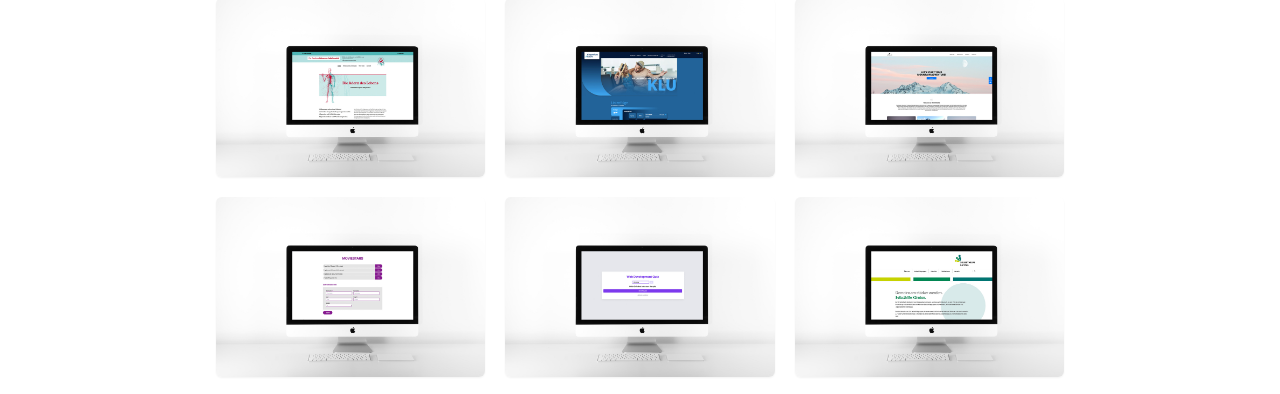
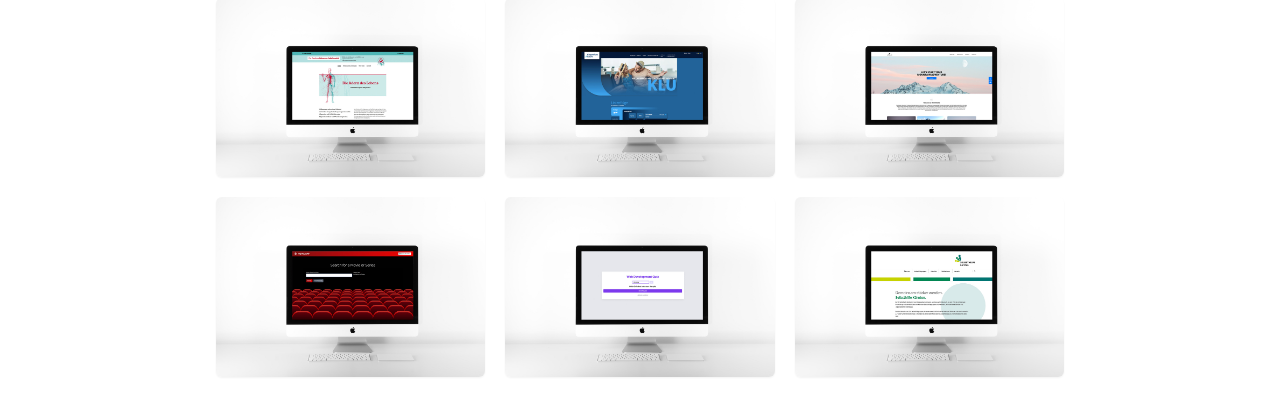
Before and after one commit to christina-sfmn/christina-sfmn.github.io, a website: page docs/portfolio.html in a window 1280 px wide. Shown: the part 478-872 px from the top of the page. Drawn offline with Linux system fonts and the light colour scheme.

Commit message:
Add new project to portfolio

```diff
--- a/docs/js/portfolio.js
+++ b/docs/js/portfolio.js
@@ -72,15 +72,16 @@ let projects = {
       "../assets/img/portfolio/mountains-4.jpg",
     ],
   },
-  moviestars: {
-    name: "Moviestars",
+  movieapp: {
+    name: "Movie App",
     date: "2024",
-    info: "Technische Umsetzung einer React-App als Übungsprojekt im Rahmen des Zertifikatslehrganges 'Web Development' an der Coding School Wörthersee.",
+    info: "Technische Umsetzung einer Movie-App mit React als Übungsprojekt. Die App bietet die Möglichkeit nach Filmen und Serien zu suchen, diese als Favoriten zu speichern und zu bewerten. Deployment der Web-App via Netlify.",
     technologies: "React, Tailwind CSS, TypeScript",
-    link: "https://github.com/christina-sfmn/Moviestars",
+    link: "https://christinas-movieapp.netlify.app/",
     images: [
-      "../assets/img/portfolio/Moviestars_Mockup-1.jpg",
-      "../assets/img/portfolio/Moviestars_Mockup-2.jpg",
+      "../assets/img/portfolio/MovieApp_Mockup-1.jpg",
+      "../assets/img/portfolio/MovieApp_Mockup-2.jpg",
+      "../assets/img/portfolio/MovieApp_Mockup-3.jpg",
     ],
   },
   quizapp: {
--- a/docs/portfolio.html
+++ b/docs/portfolio.html
@@ -122,19 +122,19 @@
           </div>
         </article>
         <article
-          data-project="moviestars"
+          data-project="movieapp"
           class="projectbox"
           onclick="openModal(event)"
           onkeydown="simulateClick(event)"
           tabindex="0">
           <div class="project-image">
             <img
-              src="./assets/img/portfolio/Moviestars_Mockup.jpg"
-              title="Moviestars"
-              alt="Moviestars" />
+              src="./assets/img/portfolio/MovieApp_Mockup.jpg"
+              title="Movie App"
+              alt="Movie App" />
           </div>
           <div class="project-text">
-            <h2>Moviestars</h2>
+            <h2>Movie App</h2>
             <p>Übungsprojekt</p>
           </div>
         </article>
```
Also changed, not shown: docs/about.html (+1 -1 lines), docs/assets/icons/figma-svgrepo-com.svg (added), docs/assets/icons/openai-svgrepo-com.svg (deleted), docs/assets/img/portfolio/MovieApp_Mockup-1.jpg (added), docs/assets/img/portfolio/MovieApp_Mockup-2.jpg (added), docs/assets/img/portfolio/MovieApp_Mockup-3.jpg (added), docs/assets/img/portfolio/MovieApp_Mockup.jpg (added), docs/assets/img/portfolio/Moviestars_Mockup-1.jpg (deleted), docs/assets/img/portfolio/Moviestars_Mockup-2.jpg (deleted), docs/assets/img/portfolio/Moviestars_Mockup.jpg (deleted), docs/css/output.css.
